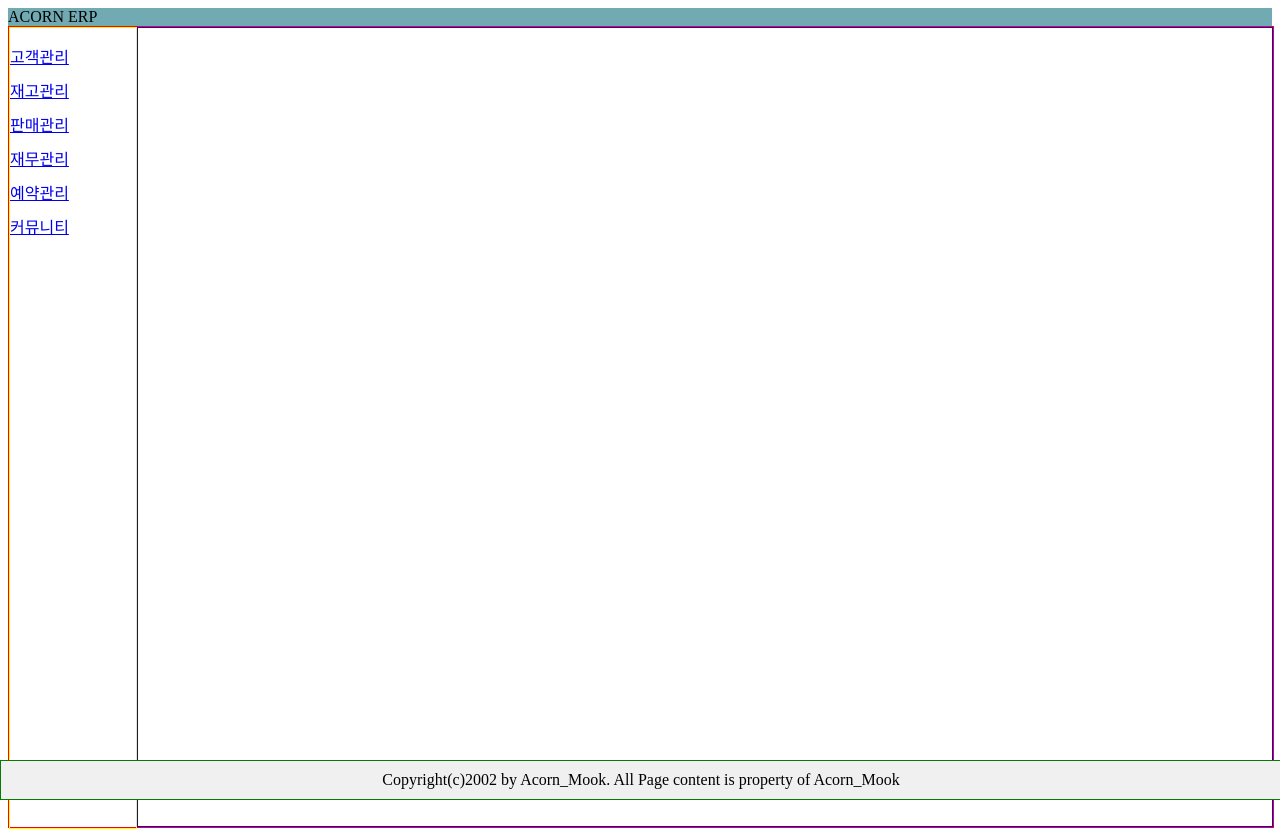
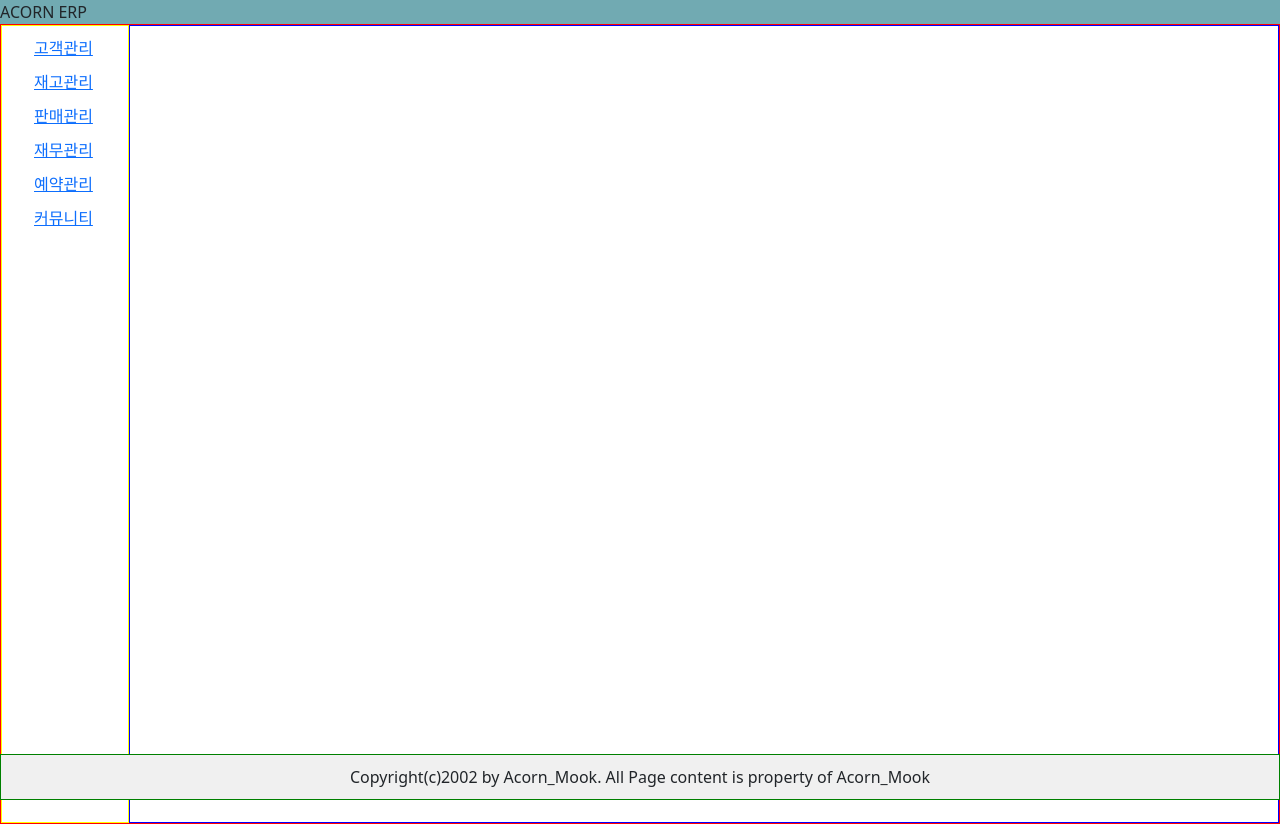
Before and after one commit to Hoya0718/acorn_erp, a React (Create React App) app: page / in a window 1280 px wide. Built offline with nearby package versions, Linux system fonts and the light colour scheme.

Commit message:
부트스트랩 적용 및 파일명 수정

```diff
--- a/package.json
+++ b/package.json
@@ -6,7 +6,9 @@
     "@testing-library/jest-dom": "^5.17.0",
     "@testing-library/react": "^13.4.0",
     "@testing-library/user-event": "^13.5.0",
+    "bootstrap": "^5.3.3",
     "react": "^18.3.1",
+    "react-bootstrap": "^2.10.2",
     "react-dom": "^18.3.1",
     "react-router-dom": "^6.23.1",
     "react-scripts": "5.0.1",
@@ -35,5 +37,8 @@
       "last 1 firefox version",
       "last 1 safari version"
     ]
+  },
+  "devDependencies": {
+    "@babel/plugin-proposal-private-property-in-object": "^7.21.11"
   }
 }
--- a/src/Layout/Layout.css
+++ b/src/Layout/Layout.css
@@ -14,7 +14,7 @@ header {
   z-index: 2;
 }
 
-.container {
+.container1 {
   border: 1px solid red;
   width: 100%; /* 부모 요소인 layout의 가로 전체를 차지하도록 설정 */
   height: 100vh;
--- a/src/Layout/Layout.js
+++ b/src/Layout/Layout.js
@@ -8,24 +8,24 @@ const Layout = () => {
       <header>
         <span>ACORN ERP</span>
       </header>
-      <div className="container">
+      <div className="container1">
         <div className="sidebar">
         <nav>
           <ul>
             <li>
-              <Link to="/customer_mgmt">고객관리</Link>
+              <Link to="/customerMgmt">고객관리</Link>
             </li>
             <li>
-              <Link to="/inventory_mgmt">재고관리</Link>
+              <Link to="/inventoryMgmt">재고관리</Link>
             </li>
             <li>
-              <Link to="/sales_mgmt">판매관리</Link>
+              <Link to="/salesMgmt">판매관리</Link>
             </li>
             <li>
-              <Link to="/financial_mgmt">재무관리</Link>
+              <Link to="/financialMgmt">재무관리</Link>
             </li>
             <li>
-              <Link to="/reservation_mgmt">예약관리</Link>
+              <Link to="/reservationMgmt">예약관리</Link>
             </li>
             <li>
               <Link to="/board">커뮤니티</Link>
--- a/src/index.js
+++ b/src/index.js
@@ -3,6 +3,8 @@ import React from 'react';
 import ReactDOM from 'react-dom';
 import App from './App';
 import reportWebVitals from './reportWebVitals';
+import 'bootstrap/dist/css/bootstrap.min.css';
+import 'bootstrap/dist/js/bootstrap.bundle.min.js';
 
 const root = ReactDOM.createRoot(document.getElementById('root'));
 root.render(
```
Also changed, not shown: src/router/RouterInfo.js (+15 -15 lines), src/Components/Customer/CustomerMgmt.js (renamed from src/Components/Customer/Customer_mgmt.js), src/Components/Financial/FinancialMgmt.js (renamed from src/Components/Financial/Financial_mgmt.js), src/Components/Inventory/InventoryMgmt.js (renamed from src/Components/Inventory/Inventory_mgmt.js), src/Components/Reservation/ReservationMgmt.js (renamed from src/Components/Reservation/Reservation_mgmt.js), 2 other files (tests, documents, lock files or other folders).
